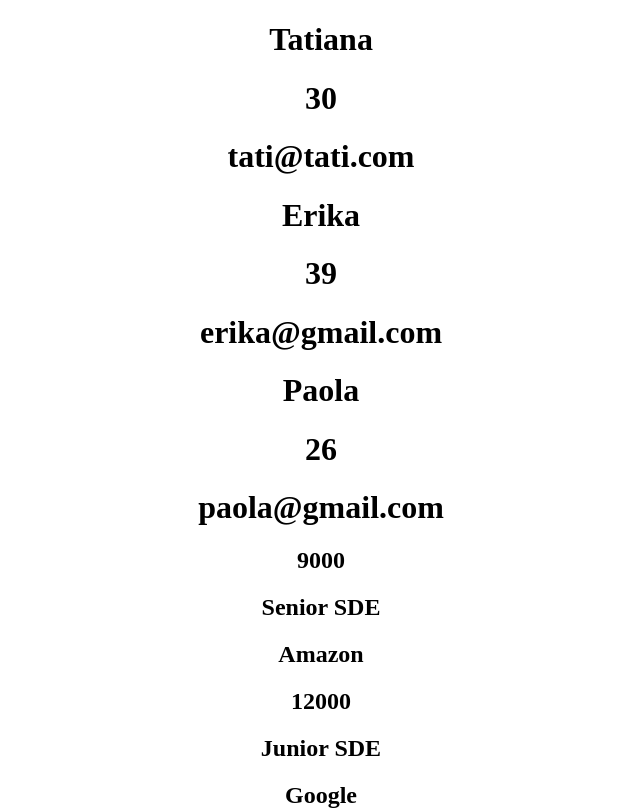
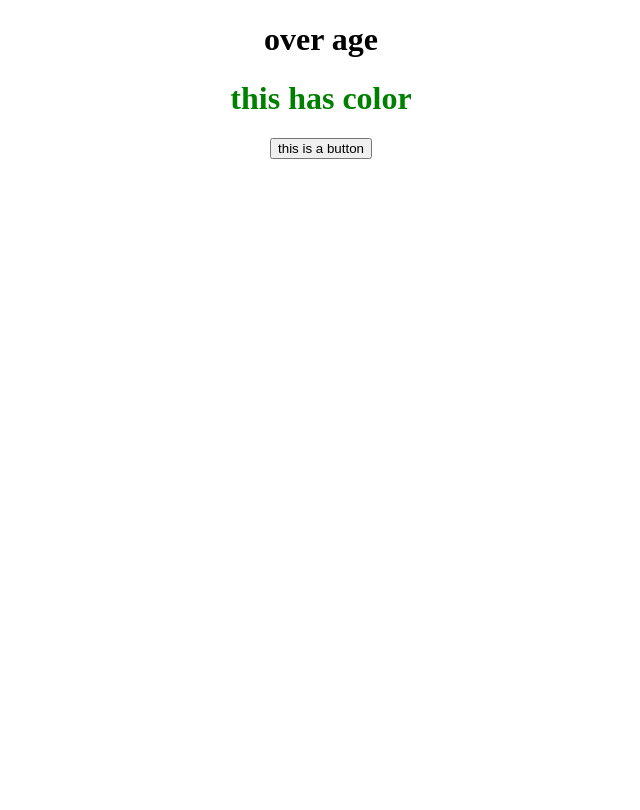
Before and after one commit to Tatianaob/react-review, a React (Create React App) app: page / in a window 1280 px wide. Shown: the top 810 px of the page, without its empty margins (319-959 px from the left). Built offline with nearby package versions, Linux system fonts and the light colour scheme.

Commit message:
css and ternary operators

```diff
--- a/src/App.js
+++ b/src/App.js
@@ -1,34 +1,19 @@
 
 import './App.css';
 
+
 function App() {
+  const age = 28;
+  const isGreen = true;
+  // const isGreen = false;
+
   return <div className="App">
-    <User name="Tatiana" age={30} email="tati@tati.com"/>
-    <User name="Erika" age={39} email="erika@gmail.com"/>
-    <User name="Paola" age={26} email="paola@gmail.com"/>
-    <Job salary={9000} position="Senior SDE"company="Amazon"/>
-		<Job salary={12000} position="Junior SDE"company="Google"/>
-		<Job salary={10000} position="Project Manager"company="Netflix"/>
-  </div>;
-}
+    {age >= 18 ? <h1>over age</h1> : <h1>under age</h1>}
+    <h1 style={{color: isGreen ? "green": "red"}}>this has color </h1>
+
+    {isGreen && <button>this is a button</button>}
+  </div>
+  }
 
 
-
-const User = (props) => {
-  return ( <div>
-    <h1>{props.name}</h1>
-    <h1>{props.age}</h1>
-    <h1>{props.email}</h1>
-  </div>
-  )
-};
-
-const Job = (props) => {
-  return ( <div>
-    <h2>{props.salary}</h2>
-    <h2>{props.position}</h2>
-    <h2>{props.company}</h2>
-
-  </div>)
-}
 export default App;
```
